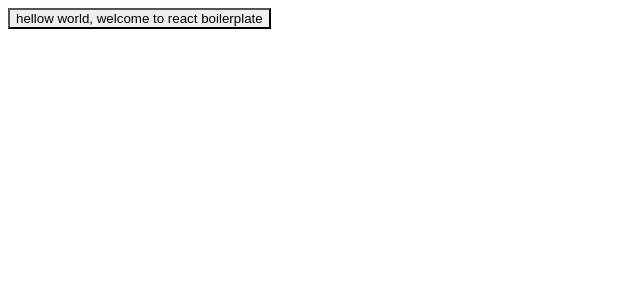
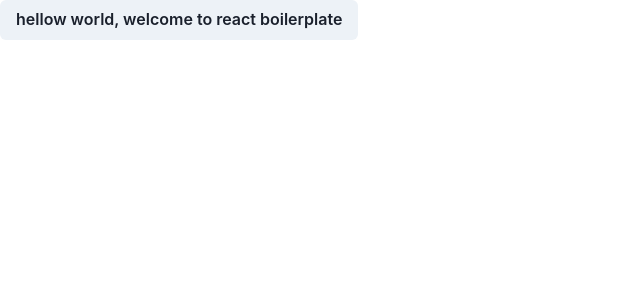
Before and after one commit to NYN31/life-track-hub, a React (Vite) app in the folder lifetrackhub-fe/: page / in a window 1280 px wide. Shown: the top 300 px of the page, without its empty margins (0-640 px from the left). Built offline with nearby package versions, Linux system fonts and the light colour scheme.

Commit message:
wrap App component

```diff
--- a/lifetrackhub-fe/src/Root.tsx
+++ b/lifetrackhub-fe/src/Root.tsx
@@ -1,7 +1,19 @@
+import { ChakraProvider } from '@chakra-ui/react';
 import App from './App';
+import { Provider } from 'react-redux';
+import { BrowserRouter } from 'react-router-dom';
+import { store } from './app/store';
 
 const Root = () => {
-  return <App />;
+  return (
+    <BrowserRouter>
+      <ChakraProvider>
+        <Provider store={store}>
+          <App />
+        </Provider>
+      </ChakraProvider>
+    </BrowserRouter>
+  );
 };
 
 export default Root;
```
